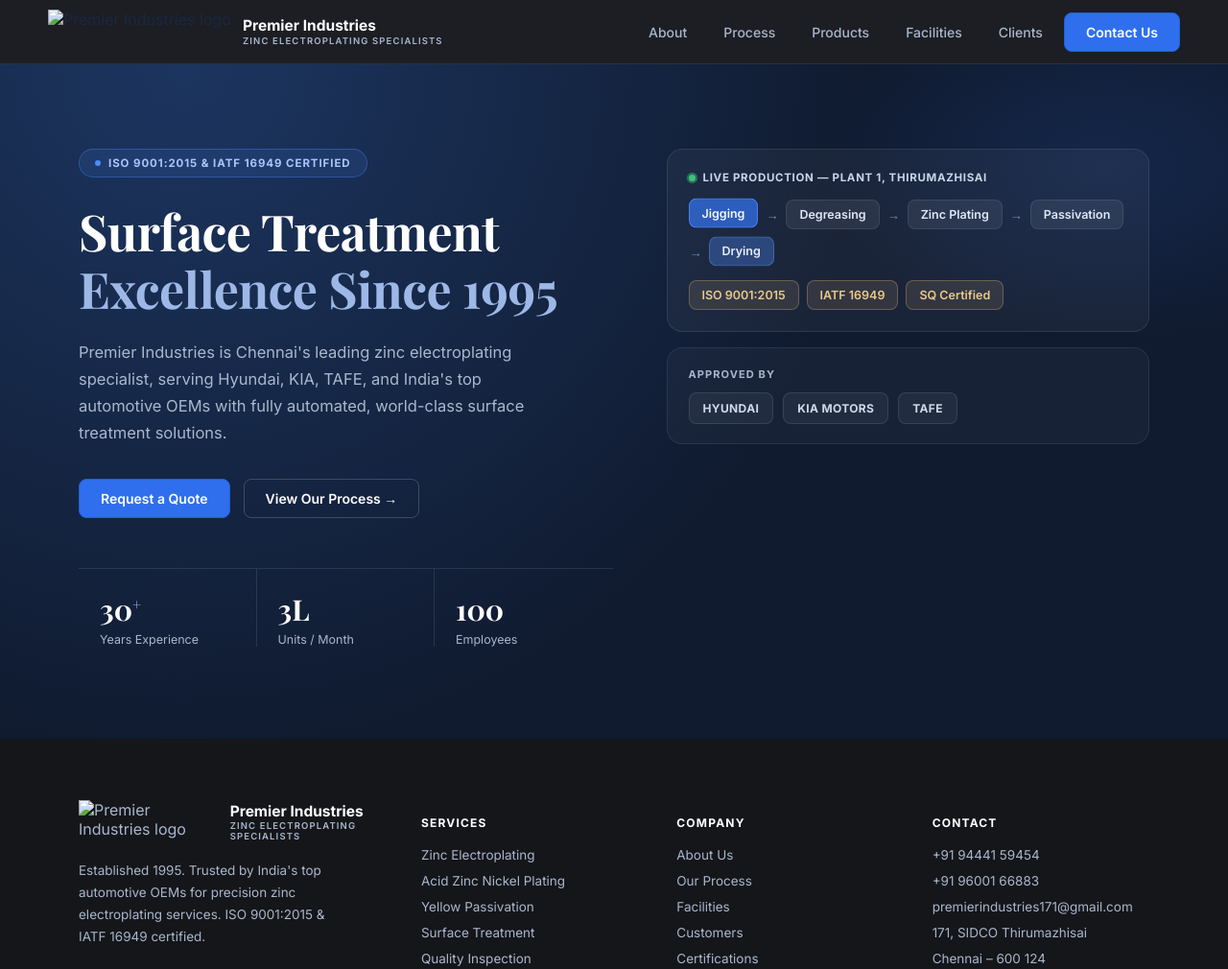
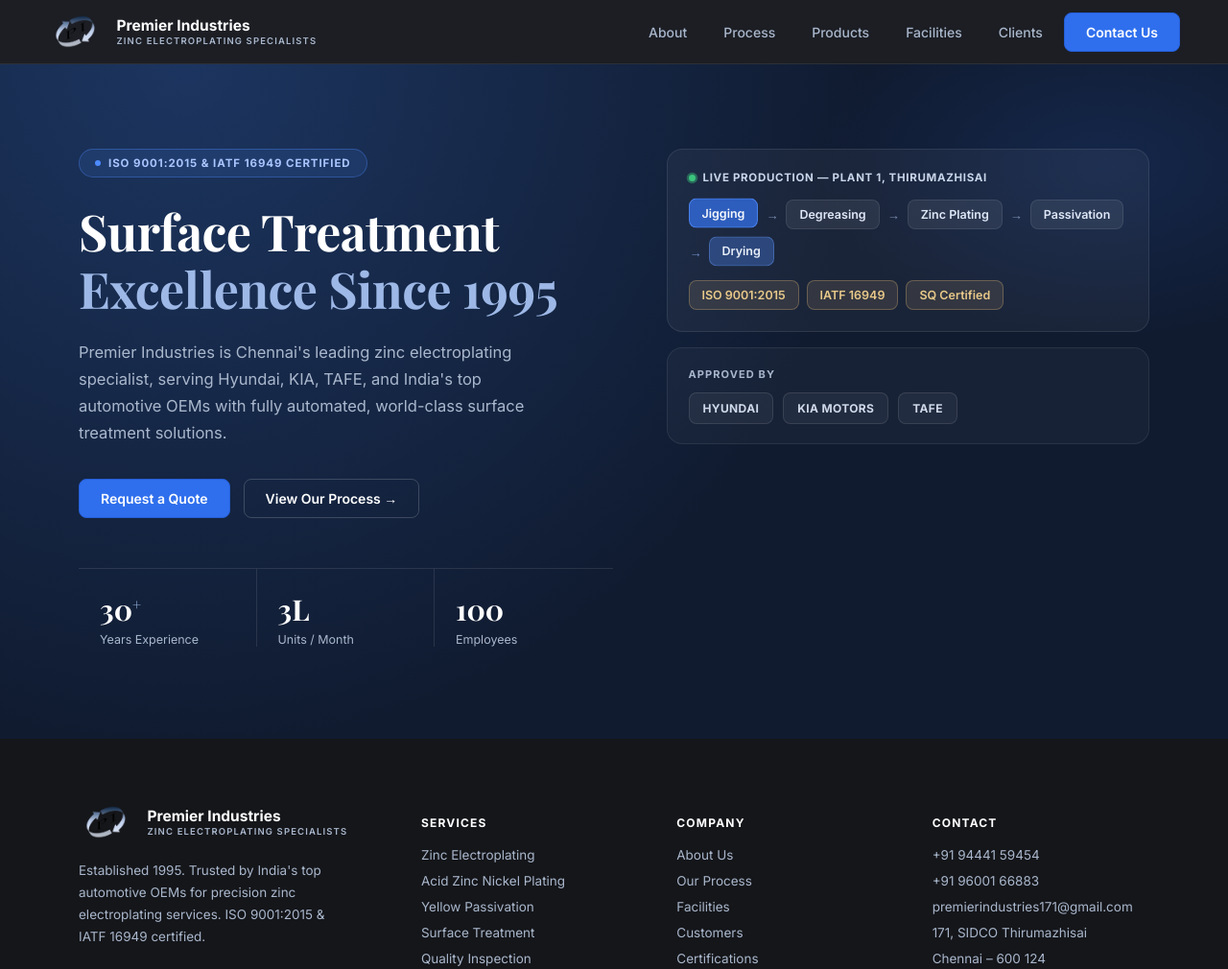
Before and after one commit to kushwanth2006/premier-industries, a plain HTML site: page Premier-Industries-Website/index.html in a window 1280 px wide. Shown: the top 1010 px of the page at 96% size. Drawn offline with nearby package versions, Linux system fonts and the light colour scheme.

Commit message:
Update image paths for logo and favicon

```diff
--- a/Premier-Industries-Website/index.html
+++ b/Premier-Industries-Website/index.html
@@ -7,7 +7,7 @@
 <link rel="preconnect" href="https://fonts.googleapis.com">
 <link href="https://fonts.googleapis.com/css2?family=Playfair+Display:wght@500;600;700;800&family=Inter:wght@400;500;600;700&display=swap" rel="stylesheet">
 <link rel="stylesheet" href="style.css">
-<link rel="icon" type="image/jpg" href="favicon.jpg">
+<link rel="icon" type="image/jpg" href="/galary/favicon.jpg">
 </head>
 <body>
 
@@ -15,7 +15,7 @@
 <header class="site-nav">
   <div class="nav-inner">
     <div class="brand" onclick="showView('view-landing'); return false;" role="link" tabindex="0">
-      <img class="brand-logo" src="logo.png" alt="Premier Industries logo">
+      <img class="brand-logo" src="/galary/logo.png" alt="Premier Industries logo">
       <div class="brand-text">
         <div class="name">Premier Industries</div>
         <div class="tag">ZINC ELECTROPLATING SPECIALISTS</div>
@@ -494,7 +494,7 @@
     <div class="footer-grid">
       <div class="footer-brand">
         <div class="brand" onclick="showView('view-landing'); return false;">
-          <img class="brand-logo" src="logo.png" alt="Premier Industries logo">
+          <img class="brand-logo" src="/galary/logo.png" alt="Premier Industries logo">
           <div class="brand-text">
             <div class="name">Premier Industries</div>
             <div class="tag">ZINC ELECTROPLATING SPECIALISTS</div>
```
